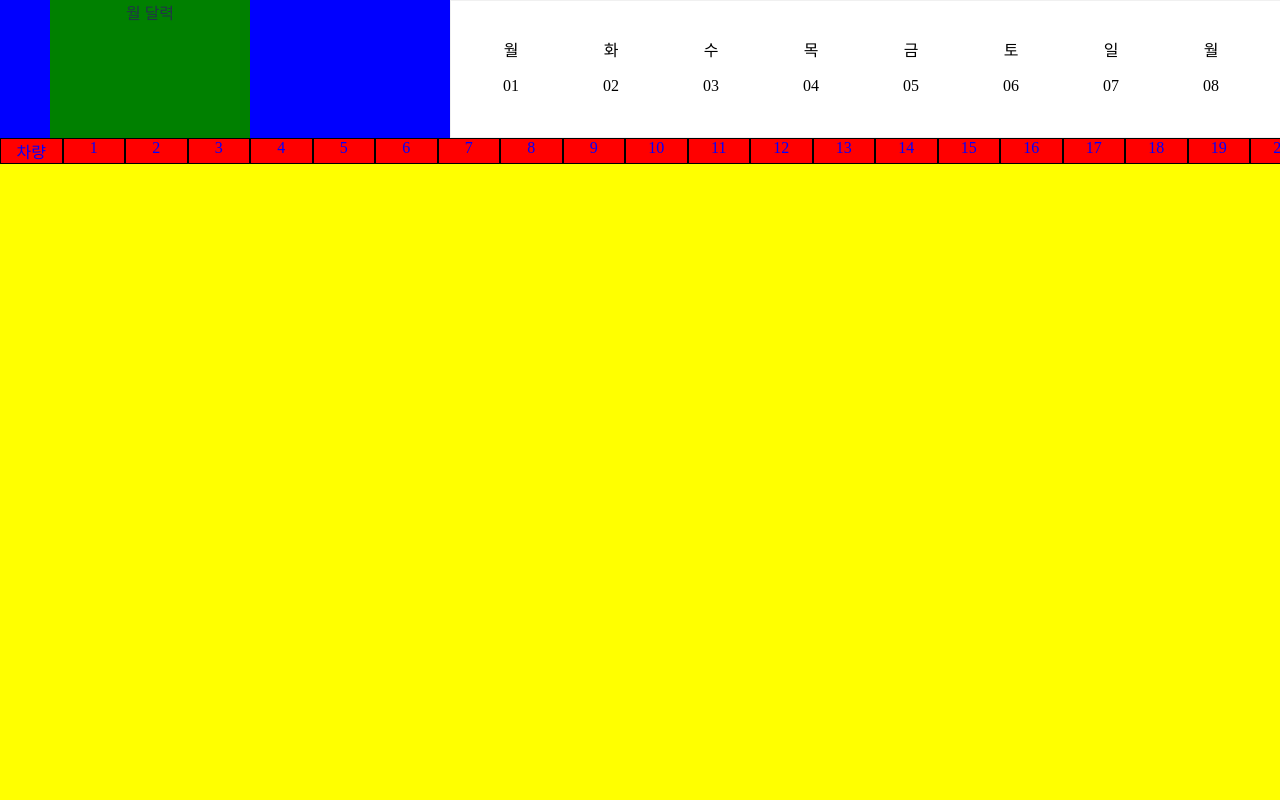
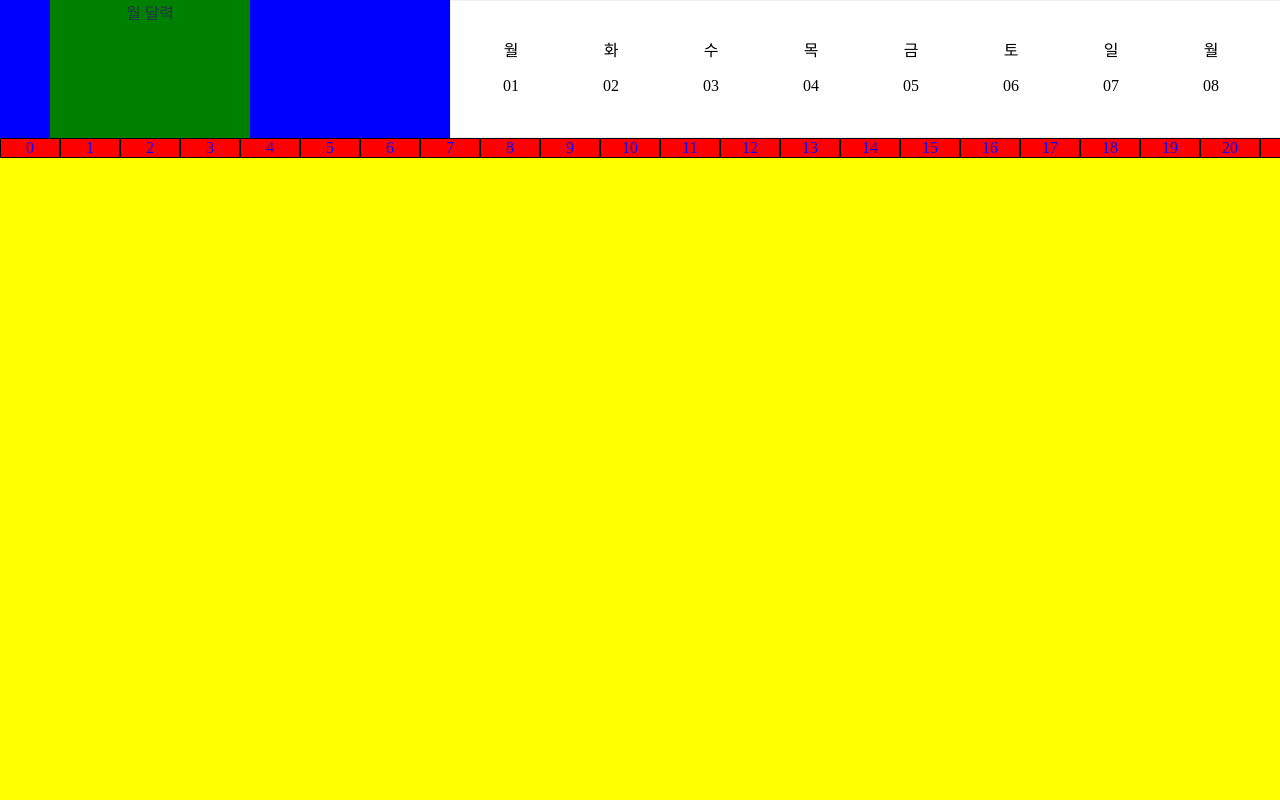
Before and after one commit to JayJHFE/React-Scheduler, a React (Vite) app in the folder PortFolio-vite/: page /scheduler in a window 1280 px wide. Shown: the top 800 px of the page. Built offline with nearby package versions, Linux system fonts and the light colour scheme.

Commit message:
스케줄러 UI수정

```diff
--- a/PortFolio-vite/src/components/scheduler/table/index.tsx
+++ b/PortFolio-vite/src/components/scheduler/table/index.tsx
@@ -1,7 +1,7 @@
 function SchedulerTable() {
-  const hoursArray = Array.from({ length: 24 }, (_, i) =>
-    i === 0 ? "차량" : i
-  );
+  //25개의 시간을 만들어서 차량을 넣어준다.
+
+  const hoursArray = Array.from({ length: 25 }, (_, i) => i);
   return (
     <>
       <div style={{ color: "blue", display: "flex", flexDirection: "row" }}>
@@ -10,7 +10,7 @@ function SchedulerTable() {
           <div
             style={{
               backgroundColor: "red",
-              width: "300px",
+              width: "500px",
               border: "1px solid black",
             }}
             key={index}
```
Also changed, not shown: PortFolio-vite/src/components/scheduler/leftTable/index.tsx (added, +12 -0 lines).
